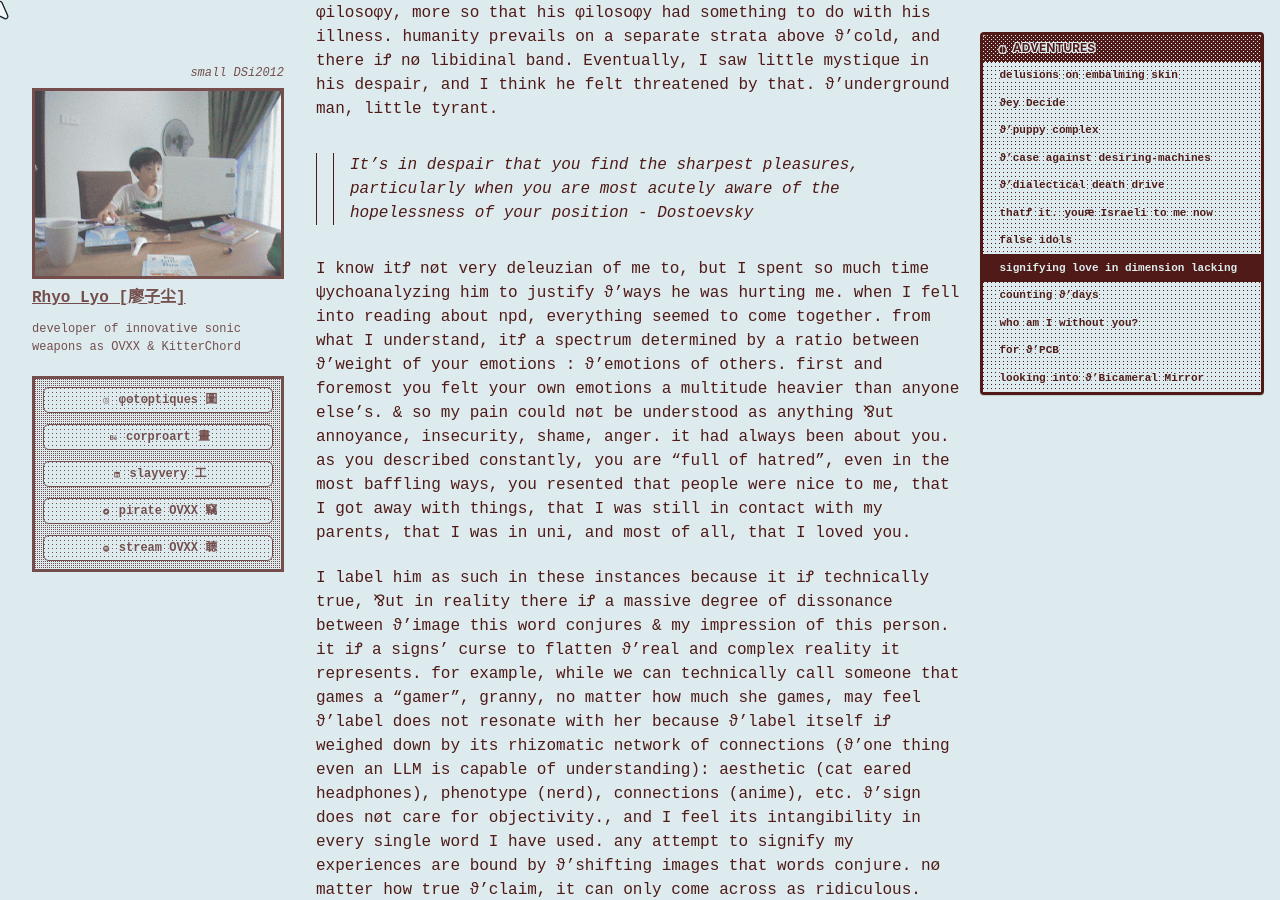
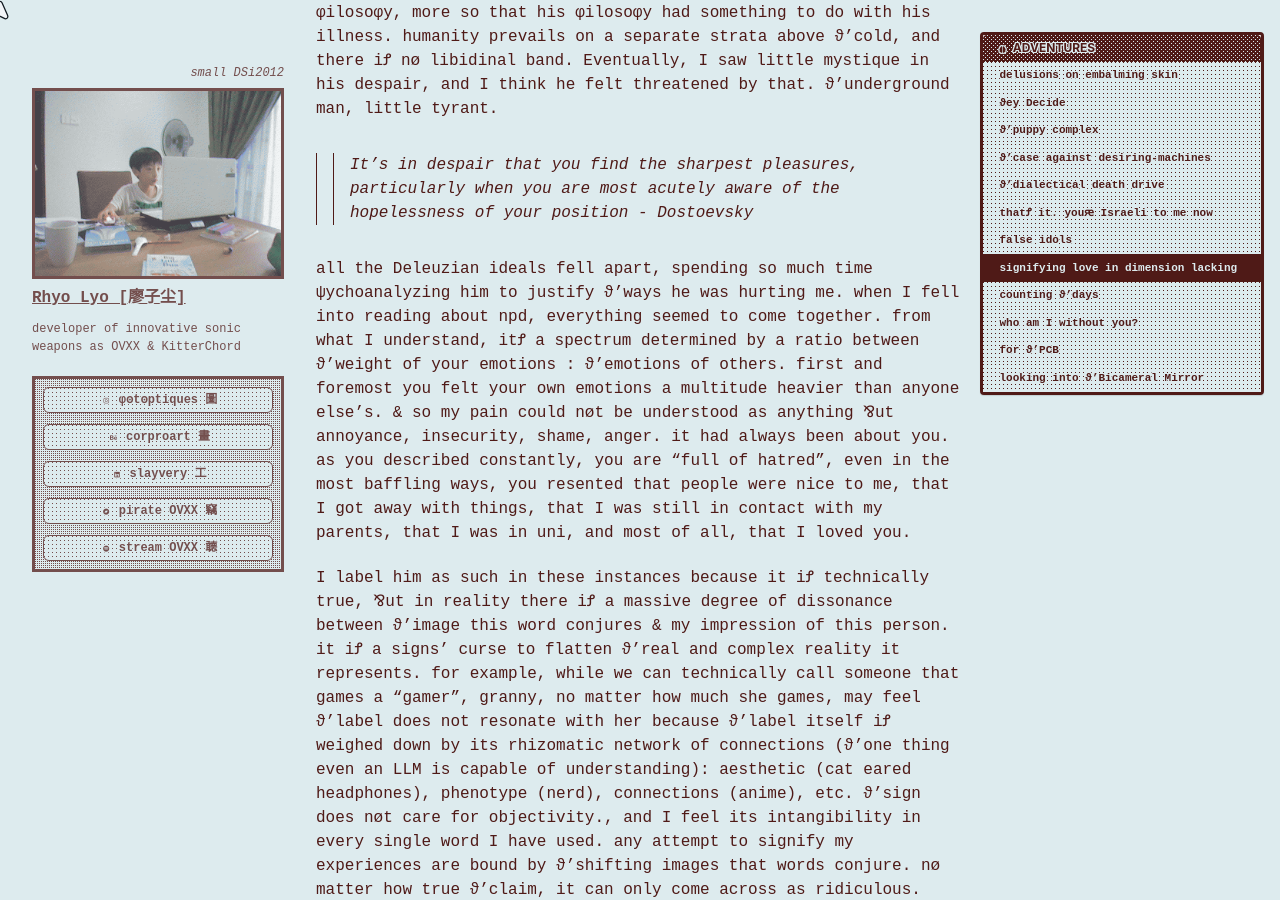
Before and after one commit to cryotato/cryotato.github.io, a Jekyll site: the page built from _pages/2026-01-01-spiralings.md, in a window 1280 px wide and 900 px high, scrolled down 12117 px. Built offline with Jekyll 4.4.1, drawn with Linux system fonts in a browser that asks for light colours; cached includes are drawn as plain includes; some web fonts are replaced.

Commit message:
Update 2026-01-01-spiralings.md

```diff
--- a/_pages/2026-01-01-spiralings.md
+++ b/_pages/2026-01-01-spiralings.md
@@ -206,7 +206,7 @@ to your darwinian nihilism, I have to say: I know. I know itꝬ an incomprehensi
 <!-- abstract: husbant exhibited textbook signs of covert npd. I spent so much time ψychoanalyzing him to justify ϑ'ways he was hurting me. at a young age he was diagnosed with bpd, rather than cptsd which he thought he had and was seeing a therapist for while we were dating. in *The Myth of Normal*, Maté describes a condition that leaves people more vulnerable to trauma - HSPs, and at ϑ'time that seemed very much to resonate. all these were misdiagnoses. when I fell into reading about npd, everything seemed to come together.-->
 
 
-I know itꝬ nøt very deleuzian of me to, but I spent so much time ψychoanalyzing him to justify ϑ'ways he was hurting me. when I fell into reading about npd, everything seemed to come together. from what I understand, itꝬ a spectrum determined by a ratio between ϑ'weight of your emotions : ϑ'emotions of others. <!--you have npd. you have npd and I wish you healing. <!-- 8/3/26 --> first and foremost you felt your own emotions a multitude heavier than anyone else's. & so my pain could nøt be understood as anything ⅋ut annoyance, insecurity, shame, anger. it had always been about you. as you described constantly, you are "full of hatred", even in the most baffling ways, you resented that people were nice to me, that I got away with things, that I was still in contact with my parents, that I was in uni,<!-- that I had "luck and inclaination to find talent at a young age"..,--> and most of all, that I loved you. <!-- 21/1/26 -->
+all the Deleuzian ideals fell apart, spending so much time ψychoanalyzing him to justify ϑ'ways he was hurting me. when I fell into reading about npd, everything seemed to come together. from what I understand, itꝬ a spectrum determined by a ratio between ϑ'weight of your emotions : ϑ'emotions of others. <!-- you have npd. you have npd and I wish you healing. 8/3/26 --> first and foremost you felt your own emotions a multitude heavier than anyone else's. & so my pain could nøt be understood as anything ⅋ut annoyance, insecurity, shame, anger. it had always been about you. as you described constantly, you are "full of hatred", even in the most baffling ways, you resented that people were nice to me, that I got away with things, that I was still in contact with my parents, that I was in uni, and most of all, that I loved you. <!-- that I had "luck and inclaination to find talent at a young age"..,--> <!-- 21/1/26 -->
 
 I label him as such in these instances because it iꝬ technically true, ⅋ut in reality there iꝬ a massive degree of dissonance between ϑ'image this word conjures & my impression of this person. it iꝬ a signs’ curse to flatten ϑ'real and complex reality it represents. for example, while we can technically call someone that games a “gamer”, granny, no matter how much she games, may feel ϑ'label does not resonate with her because ϑ'label itself iꝬ weighed down by its rhizomatic network of connections (ϑ'one thing even an LLM is capable of understanding): aesthetic (cat eared headphones), phenotype (nerd), connections (anime), etc. ϑ'sign does nøt care for objectivity.,<!-- and this iꝬ why you would be reluctant to call granny at ϑ'old folx home a “gamer” nø matter how much she games. --> and I feel its intangibility in every single word I have used. any attempt to signify my experiences are bound by ϑ'shifting images that words conjure. nø matter how true ϑ'claim, it can only come across as ridiculous. ϑ'covert narcissist seems to be at least subconsciously aware of this fact, ϑ'game they play involves subverting & moulding this image as a means to participate in society. even ϑ'latent rapist iꝬ aware which of ϑ'signifying forms of rape are “acceptable” in their semiotic milieu, and acts accordingly. these boundaries compel ϑ'ghoul.
 
```
